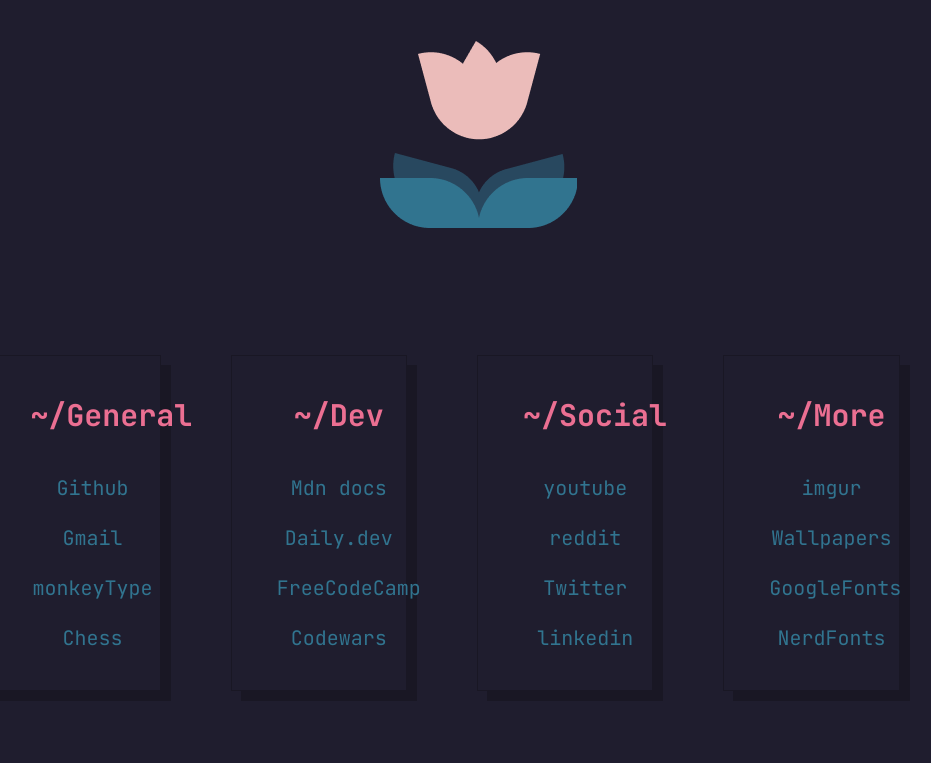
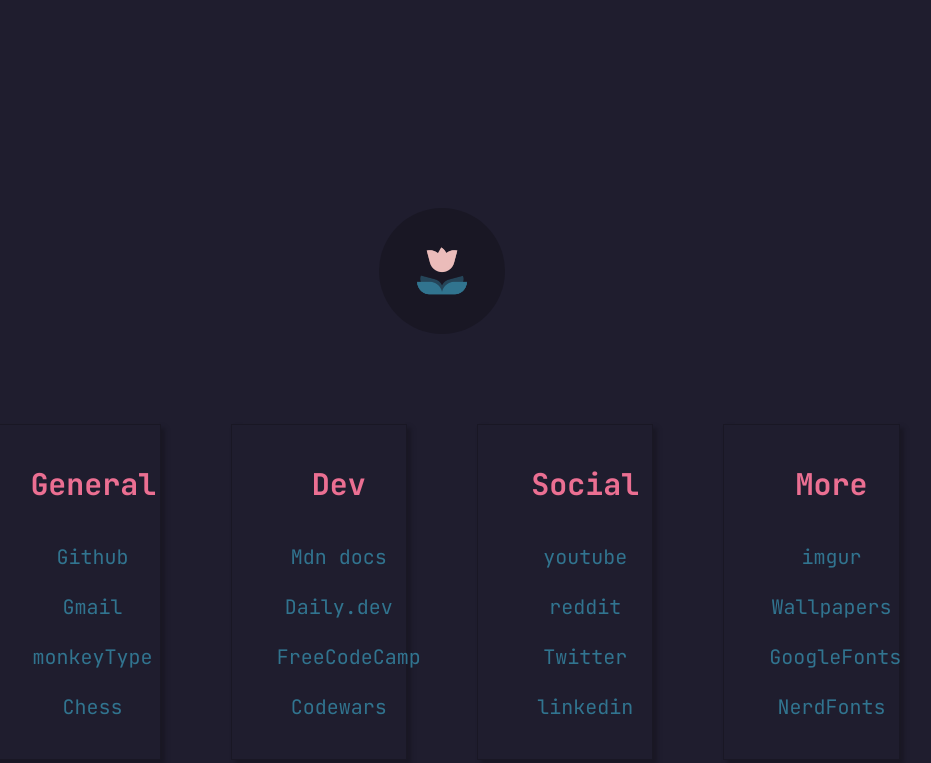
Before and after one commit to ISsam777/ISsam777.github.io, a plain HTML site: page index.html in a window 1280 px wide. Shown: the whole page, without its empty margins (198-1129 px from the left). Drawn offline with Linux system fonts and the light colour scheme.

Commit message:
change and config icons

```diff
--- a/index.html
+++ b/index.html
@@ -14,11 +14,9 @@
     <link href="style.css" rel="stylesheet">
   </head>
   <body>
-    <div class="img">
-     <img src="images/icon2.png" alt="rose-pine">
-    </div>
 
-     <!--<hr>-->
+     <img src="images/rose.png" alt="rose-pine">
+
     <div class="lists">
 
 
@@ -26,7 +24,7 @@
 <div class="Bookmarks">
   <div class="List">
          <ul>
- <h2>~/General</h2>
+ <h2>General</h2>
 
       <li><a href="https://github.com">Github</a></li>
       <li><a href="https://mail.google.com/mail/u/0/#inbox">Gmail</a></li>
@@ -38,7 +36,7 @@
   <div class="List">
 
     <ul>
-        <h2>~/Dev</h2>
+        <h2>Dev</h2>
       <li><a href="https://developer.mozilla.org/en-US/">Mdn docs</a></li>
             <li><a href="https://app.daily.dev/">Daily.dev</a></li>
       <li><a href="https://www.freecodecamp.org/">FreeCodeCamp</a></li>
@@ -48,7 +46,7 @@
 
   <div class="List">
          <ul>
- <h2>~/Social</h2>
+ <h2>Social</h2>
 
       <li><a href="https://www.youtube.com/">youtube</a></li>
       <li><a href="https://www.reddit.com/">reddit</a></li>
@@ -60,7 +58,7 @@
    <div class="List">
 
     <ul>
-            <h2>~/More</h2>
+            <h2>More</h2>
       <li><a href="https://imgur.com/">imgur</a></li>
       <li><a href="https://www.reddit.com/r/wallpaper/">Wallpapers</a></li>
       <li><a href="https://fonts.google.com/?query=jetbrai">GoogleFonts</a></li>
--- a/style.css
+++ b/style.css
@@ -19,15 +19,21 @@ body {
   flex-direction: column;
   justify-content: center;
 
-
-
-
 }
 
-.img {
+ h1 {
+   font-size: 50px;
+   color: #ebbcba;
+   line-height: 4;
+
+ }
+img {
   display: block;
-  margin: 30px 45%;
-  width: 40%;
+  margin: 200px auto 90px auto;
+  width: 10%;
+  height: 10%;
+  border-radius: 50%;
+
 
 }
 .Bookmarks {
@@ -35,7 +41,7 @@ body {
   flex-direction: row;
   justify-content: center;
   align-items: center;
-  margin: 60px 0;
+  margin:  0;
 }
 
 
@@ -47,9 +53,9 @@ body {
   background-color: #1f1d2e;
   width: 13%;
   text-align: center;
-  margin: 30px 35px 10px 35px;
+  margin: 0px 35px 0 35px;
   border: 1px solid #191724;
-  box-shadow: 10px 10px  #191724;
+  box-shadow: 4px 4px 4px #191724;
 
 }
 ul {
```
Also changed, not shown: images/cuteFox2.png (added), images/icon2.png (deleted), images/rose.png (added), 1 other file.
